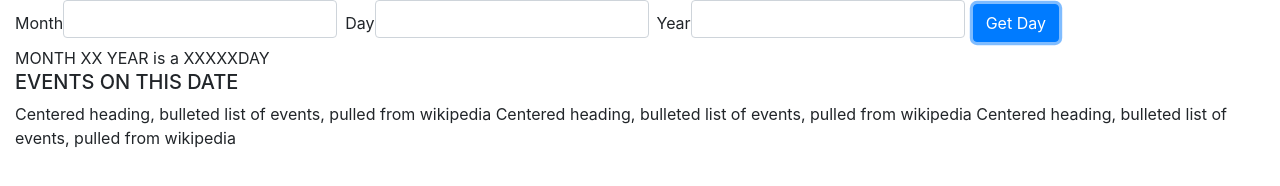
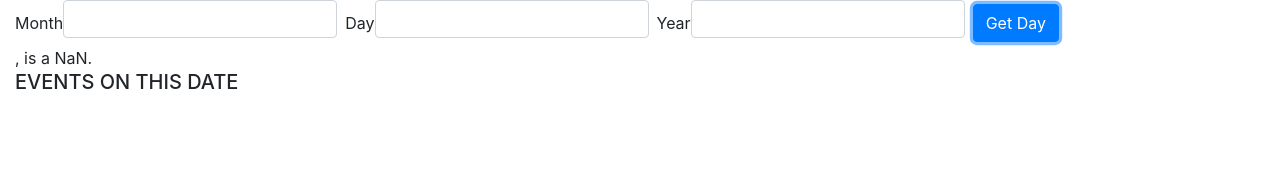
Before and after one commit to kmmcc/how-were-feeling-today-project, a plain HTML site: page index.html in a window 1280 px wide. Both pictures are taken after a click on the button "Get Day". Drawn offline with nearby package versions, Linux system fonts and the light colour scheme.

Commit message:
adds day of the week of input date feature

```diff
--- a/index.html
+++ b/index.html
@@ -31,16 +31,12 @@
 
   <div class ="row">
     <div class="col" id="section2">
-    MONTH XX YEAR is a XXXXXDAY
     </div>
   </div>
 
   <div class ="row">
     <div class="col" id="section3">
     <h5>EVENTS ON THIS DATE</h5>
-      Centered heading, bulleted list of events, pulled from wikipedia Centered heading, bulleted list of events, pulled from wikipedia Centered heading, bulleted list of events, pulled from wikipedia
-
-
     </div>
   </div>
 
--- a/scripts.js
+++ b/scripts.js
@@ -2,6 +2,11 @@
 NOTES/STRATEGY
 
 use .toUpperCase to correct user inputs
+
+
+Add default to today's date feature:
+
+use Date() methods
 
 
 */
@@ -12,11 +17,38 @@ $(document).ready(function() {
 
   var month = $('#monthInput').val()
   var day = $('#dayInput').val()
+  var year = $('#yearInput').val()
+
+  var fullDate = new Date(month + ' ' + day + ', ' + year)
+  var dayOfWeek = fullDate.getDay()
+
+  if (dayOfWeek === 0) {
+    dayOfWeek = 'Sunday'
+  }
+  if (dayOfWeek === 1) {
+    dayOfWeek = 'Monday'
+  }
+  if (dayOfWeek === 2) {
+    dayOfWeek = 'Tuesday'
+  }
+  if (dayOfWeek === 3) {
+    dayOfWeek = 'Wednesday'
+  }
+  if (dayOfWeek === 4) {
+    dayOfWeek = 'Thursday'
+  }
+  if (dayOfWeek === 5) {
+    dayOfWeek = 'Friday'
+  }
+  if (dayOfWeek === 6) {
+    dayOfWeek = 'Saturday'
+  }
 
   var url = "https://en.wikipedia.org/w/api.php?action=parse&format=json&prop=text&section=1&page=" + month + "_" + day + "&callback=?"
 
+  var textMessage = month + " " + day + ", " + year + " is a " + dayOfWeek + "."
 
-  console.log('url', url)
+  $("#section2").text(textMessage)
 
     jQuery.ajax({
       type:"GET",
@@ -29,7 +61,7 @@ $(document).ready(function() {
 
         var eventsList = data.parse.text["*"]
 
-        $("#section3").html(eventsList)
+        $("#section3").append(eventsList)
       },
       error: function (errorMessage) {
         console.log('error')
```
